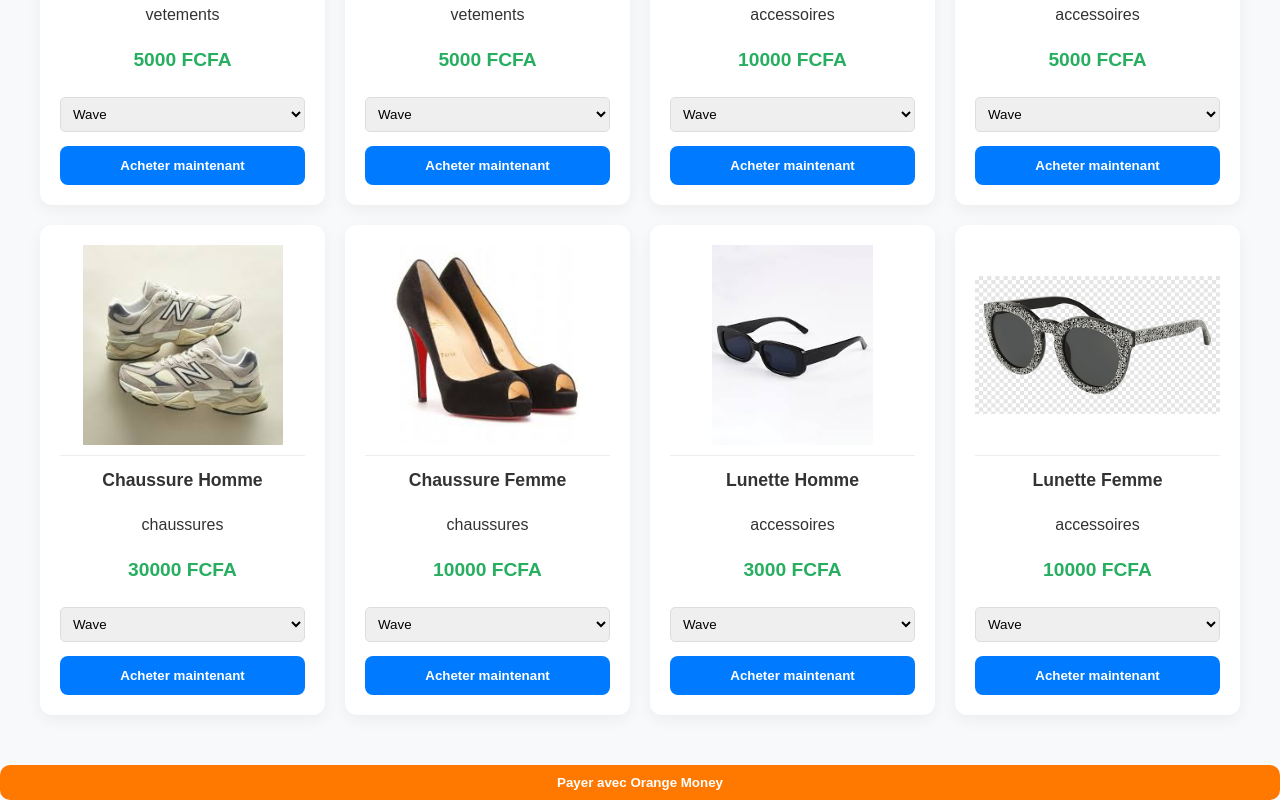
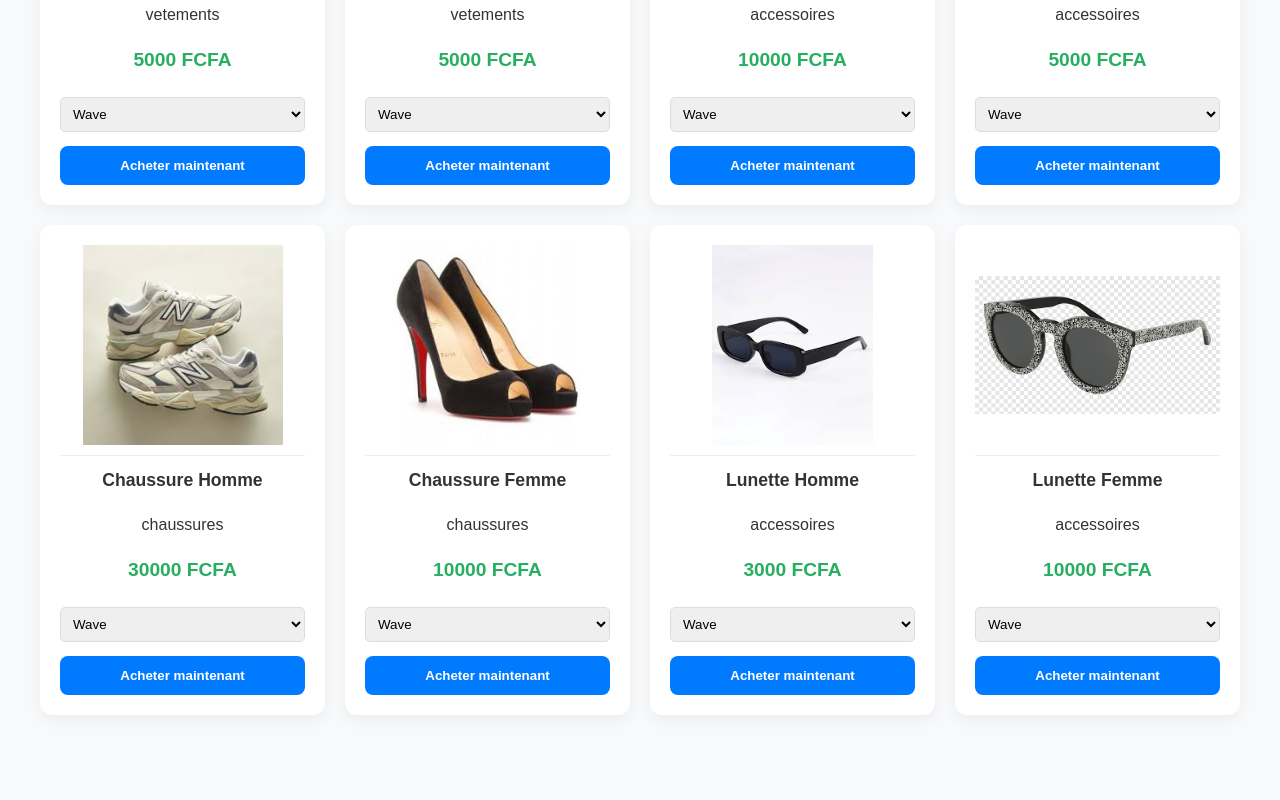
Before and after one commit to Mamadou-shop/BAANA-BAANA-SHOP, a plain HTML site: page index.html in a window 1280 px wide. Shown: the part 2442-3242 px from the top of the page. After the commit the page ends 3197 px from the top, so only its background shows below. Drawn offline with Linux system fonts and the light colour scheme.

Commit message:
Update index.html

```diff
--- a/index.html
+++ b/index.html
@@ -89,10 +89,6 @@
     </div>
 </div>
 
- <button onclick="payerOrangeMoney()" style="background-color: #FF7900; color: white; margin-top: 10px; width: 100%; border-radius: 10px; padding: 10px; font-weight: bold; border: none; cursor: pointer;">
-    Payer avec Orange Money
- </button>
-
 
 <script src="script.js"></script>
 
```
